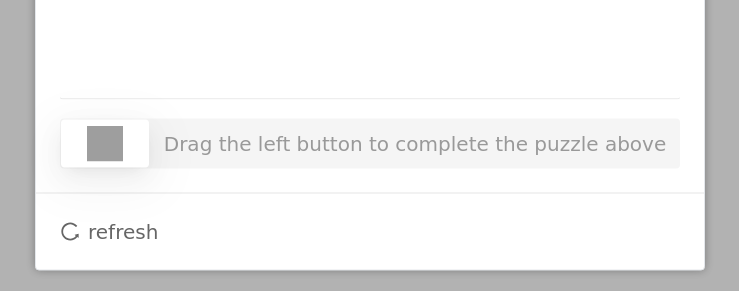
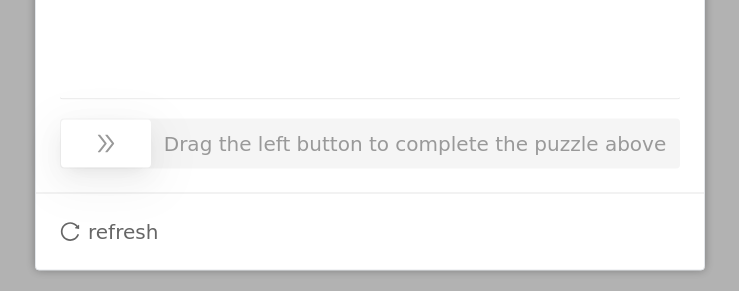
Before and after one commit to HyaCiovo/AJ-Captcha-Slider-React, a React (Vite) app: page / in a window 1280 px wide. Both pictures are taken after a click on the button "open captcha modal". Shown: the part 415-706 px from the top of the page, without its empty margins (270-1009 px from the left). Built offline with nearby package versions, Linux system fonts and the light colour scheme; no server answers.

Commit message:
✨ feat: 移出外部icon，全部使用@ant-desgin/icons

```diff
--- a/src/App.tsx
+++ b/src/App.tsx
@@ -1,15 +1,13 @@
 import { useState } from 'react'
 import './App.less'
-import AJCaptcha from './components/aj-captcha'
+import AJCaptcha from './components/aj-captcha-react'
 import { ConfigProvider, App as AntdApp } from 'antd'
 
 const AntdTheme = {
   hashed: false,
   token: {
-    // colorPrimary: "#0754b2",
     colorTextBase: "#333",
     fontFamily: "Comic Sans MS",
-    // colorPrimaryHover: "#0754b2",
   },
 };
 const App = () => {
@@ -35,7 +33,7 @@ const App = () => {
           </button>
         </div>
         <p className="read-the-docs">
-          See component code in `components/aj-captcha`
+          See component code in `components/aj-captcha-react`
         </p>
       </AntdApp>
     </ConfigProvider>
--- a/src/components/aj-captcha/index.less
+++ b/src/components/aj-captcha-react/index.less
@@ -1,5 +1,3 @@
-@oss_url: '//nft-static-oss.xxxxx.com/activity/';
-
 .verifybox {
   position: absolute;
   padding-top: 24px;
@@ -113,34 +111,6 @@
   z-index: 3;
 }
 
-// 定义公共样式混合器
-.icon-common(@width: 24px, @height: 24px, @icon-url: '') {
-  content: '';
-  display: block;
-  width: @width;
-  height: @height;
-  position: absolute;
-  margin: auto;
-  left: 0;
-  right: 0;
-  top: 0;
-  bottom: 0;
-  z-index: 9999;
-  background: url('@{oss_url}digital-trade-expo/@{icon-url}') no-repeat center / cover;
-}
-
-.icon-check:before {
-  .icon-common(28px, 28px, 'icon-check.svg');
-}
-
-.icon-fail:before {
-  .icon-common(24px, 24px, 'icon-fail.svg');
-}
-
-.icon-right:before {
-  .icon-common(36px, 36px, 'icon-right.svg');
-}
-
 .verify-img {
   width: 100%;
   height: 100%;
--- a/src/components/aj-captcha/index.tsx
+++ b/src/components/aj-captcha-react/index.tsx
@@ -1,7 +1,7 @@
 import React, { useEffect, useRef, useState } from 'react';
 import { createPortal } from 'react-dom';
 import { App, Skeleton } from 'antd';
-import { UndoOutlined, CloseOutlined, LoadingOutlined } from '@ant-design/icons'
+import { CheckCircleOutlined, CloseCircleOutlined, CloseOutlined, DoubleRightOutlined, LoadingOutlined, ReloadOutlined } from '@ant-design/icons'
 import { throttle } from 'lodash-es';
 import { getPicture, checkCaptcha, CaptchaRes } from './service'
 import { aesEncrypt } from './aes';
@@ -45,10 +45,29 @@ interface AJCaptchaProps {
   }
 }
 
+type AJCaptchaIconProps = 'right' | 'fail' | 'loading' | 'check'
+const AJCaptchaIcon = (props: { icon: AJCaptchaIconProps }) => {
+
+  const iconStyle: React.CSSProperties = {
+    fontSize: '22px',
+    color: '#999'
+  }
+  switch (props.icon) {
+    case 'right':
+      return <DoubleRightOutlined style={iconStyle} />
+    case 'fail':
+      return <CloseCircleOutlined style={{ ...iconStyle, color: '#ff4d4f' }} />
+    case 'loading':
+      return <LoadingOutlined style={iconStyle} />
+    case 'check':
+      return <CheckCircleOutlined style={{ ...iconStyle, color: '#52c41a' }} />
+  }
+}
+
 const AJCaptcha: React.FC<AJCaptchaProps> = ({
   show = false,
   vSpace = 20,  // 图片与滑块的距离，单位px
-  blockWidth = 88, // 滑块宽度44 此处*2，单位px
+  blockWidth = 90, // 滑块宽度45 此处*2，单位px
   padding = 32, // 弹框内边距 单位px
   hide,
   onSuccess,
@@ -62,7 +81,7 @@ const AJCaptcha: React.FC<AJCaptchaProps> = ({
   const nodeRef = useRef<HTMLElement | null>(null);
   const [isLoading, setLoading] = useState<boolean>(false); // 是否加载
   const [response, setResponse] = useState<CaptchaRes | null>(null); // token、密钥、图片等数据
-  const [icon, setIcon] = useState<'right' | 'fail' | 'loading' | 'check'>('right'); // 滑块icon
+  const [icon, setIcon] = useState<AJCaptchaIconProps>('loading'); // 滑块icon
   const [tips, setTips] = useState<string>('Drag the left button to complete the puzzle above'); // 提示文案
   const [moveBlockLeft, setBlockLeft] = useState<string | null>(null);
   const [leftBarWidth, setLeftBarWidth] = useState<string | null>(null);
@@ -161,7 +180,6 @@ const AJCaptcha: React.FC<AJCaptchaProps> = ({
     if (flags.current.isEnd)
       return;
     flags.current.status = true
-    setTips('')
     e.stopPropagation()
   }
 
@@ -175,7 +193,7 @@ const AJCaptcha: React.FC<AJCaptchaProps> = ({
     const moveBlockLeft = Math.max(0, Math.min(x - barAreaLeft, maxLeft))
     // 拖动后小方块的left值
     const left = `${Math.max(0, moveBlockLeft)}px`;
-
+    setTips('')
     setBlockLeft(left);
     setLeftBarWidth(left);
   }
@@ -329,9 +347,7 @@ const AJCaptcha: React.FC<AJCaptchaProps> = ({
                       height: 48,
                       left: moveBlockLeft || '0px'
                     }}
-                  >{icon === 'loading' ?
-                    <LoadingOutlined size={28} /> :
-                    <i className={`verify-icon icon-${icon}`} />}
+                  >{<AJCaptchaIcon icon={icon} />}
                     <div
                       className='verify-sub-block'
                       style={{
@@ -363,8 +379,7 @@ const AJCaptcha: React.FC<AJCaptchaProps> = ({
             className="verify-refresh"
             onClick={throttle(refresh, 100)}
           >
-            {isLoading ? <LoadingOutlined />
-              : <UndoOutlined rotate={-90} />}
+            <ReloadOutlined spin={isLoading} />
             <span className='verify-refresh-text'>refresh</span>
           </div>
         </div>
```
Also changed, not shown: src/components/aj-captcha-react/aes.ts (renamed from src/components/aj-captcha/aes.ts), src/components/aj-captcha-react/service.ts (renamed from src/components/aj-captcha/service.ts).
